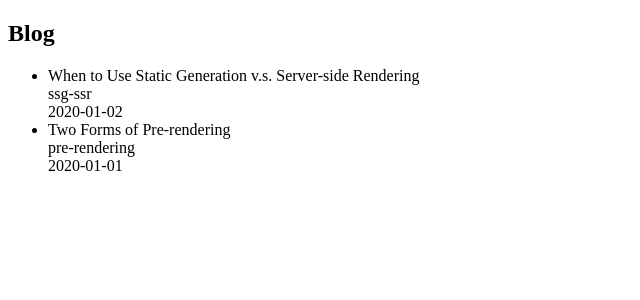
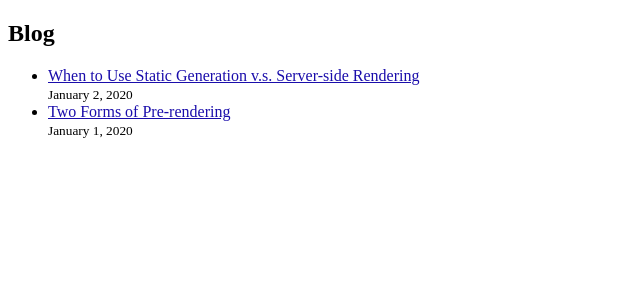
Before and after one commit to Daaiki/react-tutorial, a Next.js app in the folder next-ts/: page / in a window 1280 px wide. Shown: the top 300 px of the page, without its empty margins (0-640 px from the left). Built offline with nearby package versions, Linux system fonts and the light colour scheme.

Commit message:
polish the index page and add date-fns

```diff
--- a/next-ts/package.json
+++ b/next-ts/package.json
@@ -9,6 +9,7 @@
     "start": "next start"
   },
   "dependencies": {
+    "date-fns": "^2.21.2",
     "next": "^10.2.0",
     "react": "^17.0.2",
     "react-dom": "^17.0.2",
--- a/next-ts/src/components/Layout.tsx
+++ b/next-ts/src/components/Layout.tsx
@@ -7,7 +7,7 @@ type Props = {
   home?: boolean
 }
 
-const Layout: React.FC<Props> = ({ children, title, home }) => {
+export const Layout: React.FC<Props> = ({ children, title, home }) => {
   return (
     <>
       <Head>
@@ -24,5 +24,3 @@ const Layout: React.FC<Props> = ({ children, title, home }) => {
     </>
   )
 }
-
-export default Layout
--- /dev/null
+++ b/next-ts/src/components/date.tsx
@@ -0,0 +1,9 @@
+import { parseISO, format } from 'date-fns'
+import { DateString } from '../types/types'
+
+export const Date = ({ dateString }: DateString) => {
+  const date = parseISO(dateString)
+  return (
+    <time dateTime={dateString}>{format(date, 'LLLL d, yyyy')}</time>
+  )
+}
--- a/next-ts/src/pages/index.tsx
+++ b/next-ts/src/pages/index.tsx
@@ -1,4 +1,6 @@
-import Layout from '../components/Layout'
+import Link from 'next/link'
+import { Date } from '../components/date'
+import { Layout } from '../components/Layout'
 import { getSortedPostsData } from '../lib/posts'
 import { AllPostsData } from '../types/types'
 
@@ -19,11 +21,15 @@ const IndexPage = ({ allPostsData }: AllPostsData) => {
         <ul>
           {allPostsData.map(({ slug, date, title }) => (
             <li key={slug}>
-              {title}
+              <Link href={`/posts/${slug}`}>
+                <a>
+                  {title}
+                </a>
+              </Link>
               <br/>
-              {slug}
-              <br/>
-              {date}
+              <small className="text-gray-400">
+                <Date dateString={date} />
+              </small>
             </li>
           ))}
         </ul>
--- a/next-ts/src/types/types.ts
+++ b/next-ts/src/types/types.ts
@@ -27,3 +27,7 @@ export type Params = {
     slug: string
   }
 }
+
+export type DateString = {
+  dateString: string
+}
```
Also changed, not shown: next-ts/src/pages/posts/[slug].tsx (+6 -5 lines), 1 other file (tests, documents, lock files or other folders).
